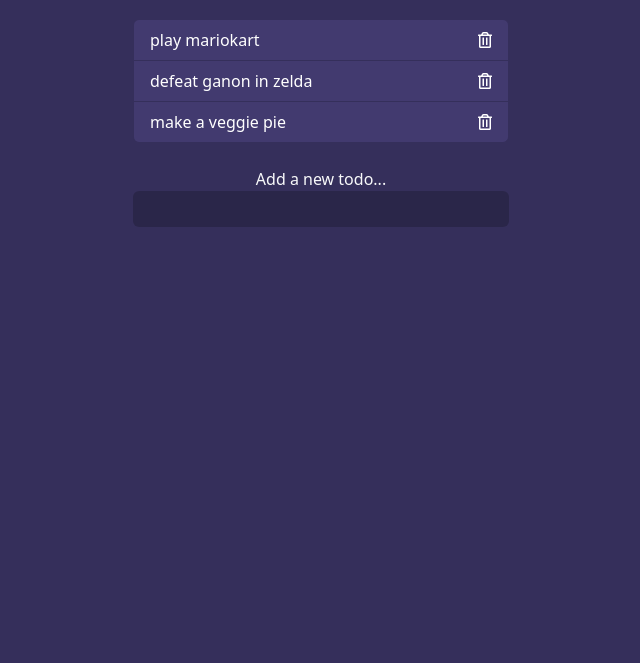
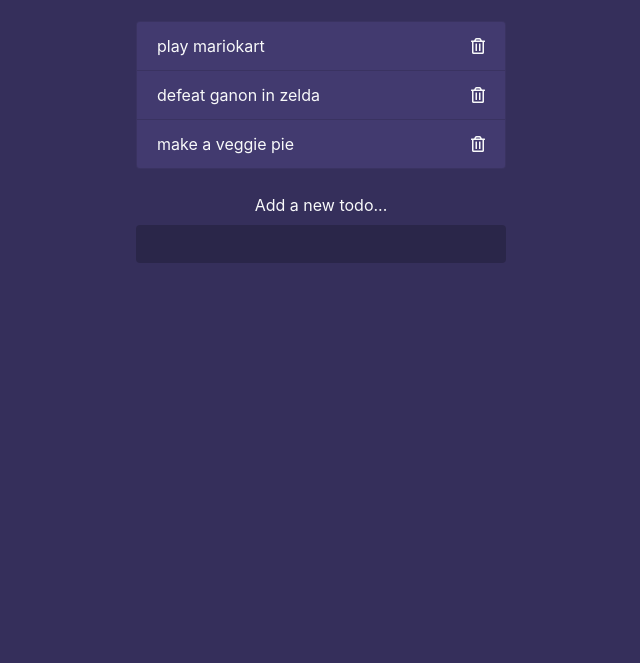
Before and after one commit to NegarSal/Todos, a plain HTML site: page index.html in a window 1280 px wide. Shown: the part 137-800 px from the top of the page, without its empty margins (319-959 px from the left). Drawn offline with nearby package versions, Linux system fonts and the light colour scheme.

Commit message:
edit html file & css file

```diff
--- a/index.html
+++ b/index.html
@@ -1,13 +1,17 @@
 <!DOCTYPE html>
 <html lang="en">
+
 <head>
     <meta charset="UTF-8">
     <meta name="viewport" content="width=device-width, initial-scale=1.0">
-    <link href="https://cdn.jsdelivr.net/npm/bootstrap@5.3.0/dist/css/bootstrap.min.css" rel="stylesheet" integrity="sha384-9ndCyUaIbzAi2FUVXJi0CjmCapSmO7SnpJef0486qhLnuZ2cdeRhO02iuK6FUUVM" crossorigin="anonymous">
-    <link rel="stylesheet" href="https://use.fontawesome.com/releases/v5.7.2/css/all.css" integrity="sha384-fnmOCqbTlWIlj8LyTjo7mOUStjsKC4pOpQbqyi7RrhN7udi9RwhKkMHpvLbHG9Sr" crossorigin="anonymous">
+    <link rel="stylesheet" href="https://stackpath.bootstrapcdn.com/bootstrap/4.3.1/css/bootstrap.min.css"
+        integrity="sha384-ggOyR0iXCbMQv3Xipma34MD+dH/1fQ784/j6cY/iJTQUOhcWr7x9JvoRxT2MZw1T" crossorigin="anonymous">
+    <link rel="stylesheet" href="https://use.fontawesome.com/releases/v5.7.2/css/all.css"
+        integrity="sha384-fnmOCqbTlWIlj8LyTjo7mOUStjsKC4pOpQbqyi7RrhN7udi9RwhKkMHpvLbHG9Sr" crossorigin="anonymous">
     <link rel="stylesheet" href="styles.css">
     <title>Todos</title>
 </head>
+
 <body>
     <div class="container">
         <header class="text-center text-light my-4">
@@ -40,4 +44,5 @@
 
     <script src="app.js"></script>
 </body>
+
 </html>
--- a/styles.css
+++ b/styles.css
@@ -16,10 +16,12 @@ input[type=text]:focus {
 
 .todos li {
     background: #423a6f;
-    color: #fff;
-    border-color: #352f5b;
 }
 
 .delete {
     cursor: pointer;
 }
+
+.filtered {
+    display: none !important;
+}
```
Also changed, not shown: app.js (+5 -5 lines). Lines whose indentation alone changed are shown as unchanged.
